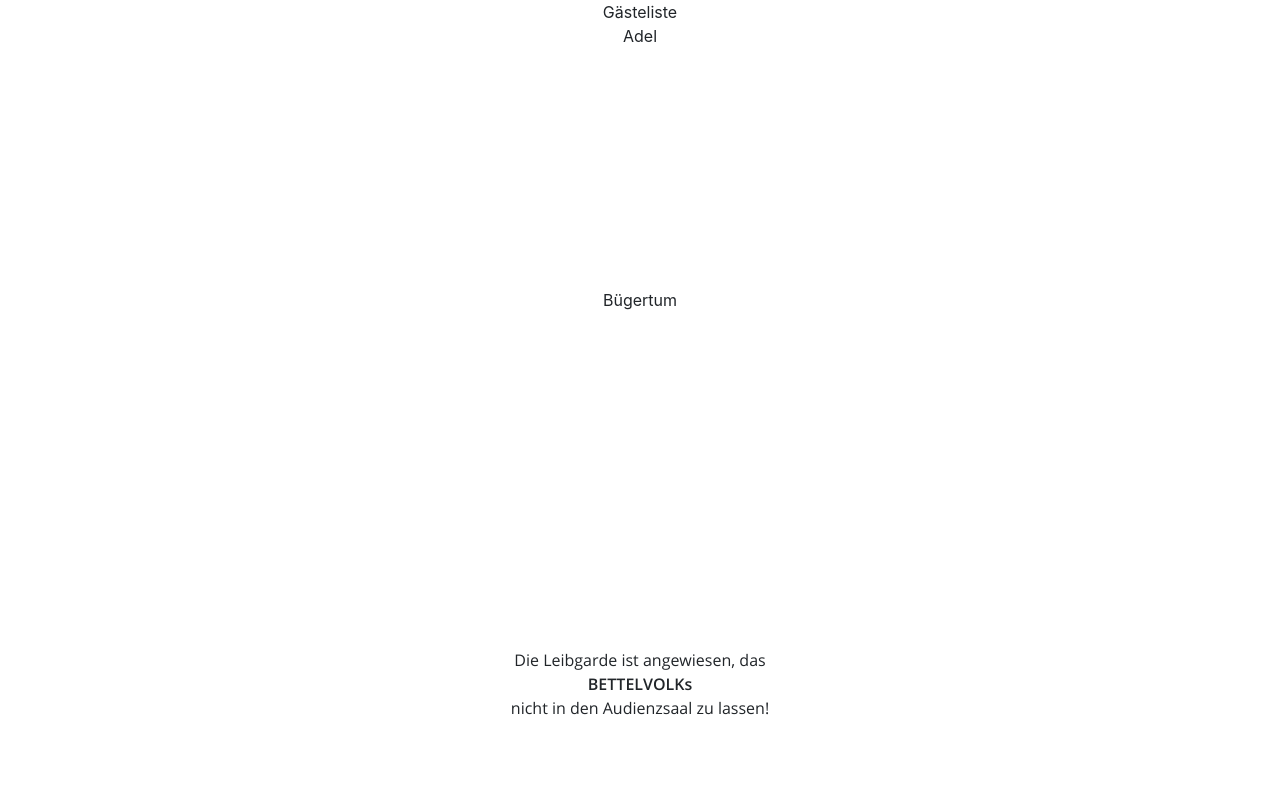
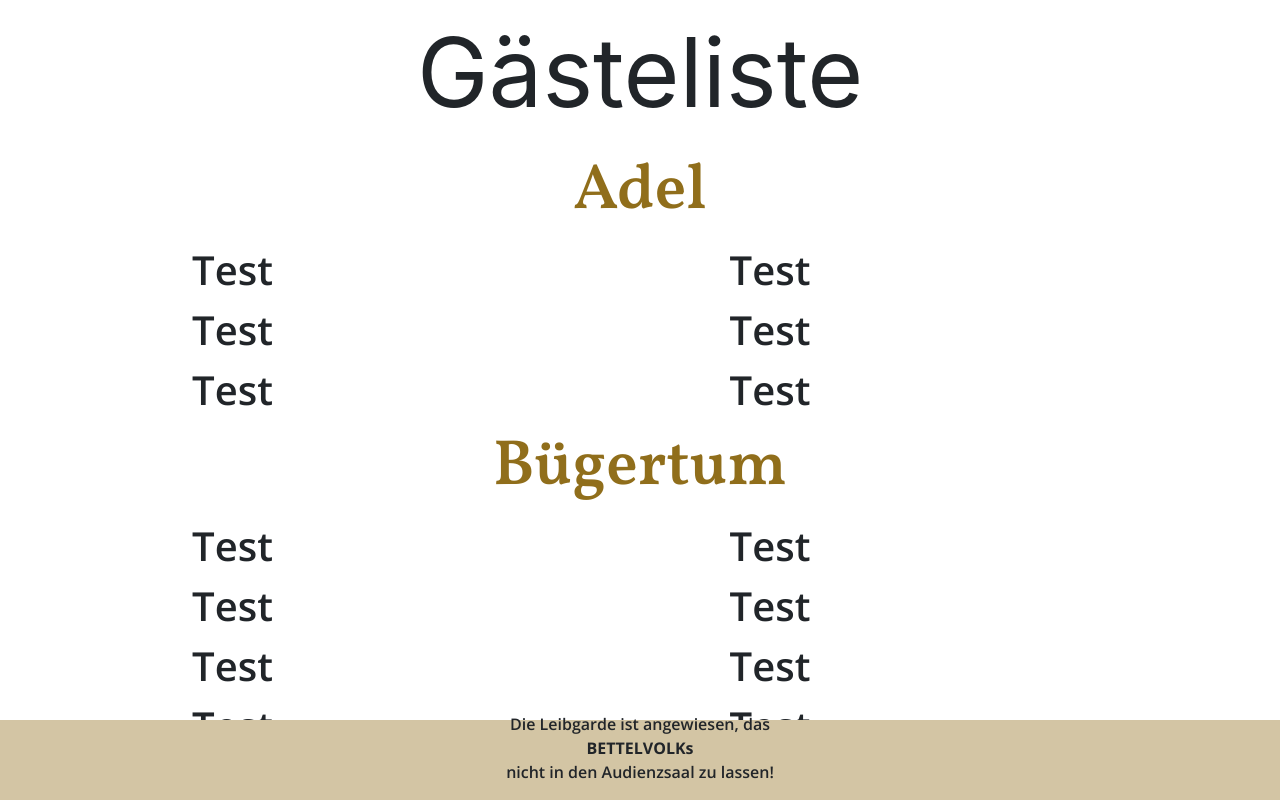
Before and after one commit to MaximilianFHSTP/max-guestlist, a website: page src/www/index.html in a window 1280 px wide. Drawn offline with nearby package versions, Linux system fonts and the light colour scheme; no server answers.

Commit message:
layout and style

```diff
--- a/src/www/css/quiz.css
+++ b/src/www/css/quiz.css
@@ -19,14 +19,21 @@ main {
 
 .guestlistheader{
     text-align: center;
+    font-size: 6em;
 }
 
 .adelheader{
     text-align: center;
+    font-size: 4em;
+    font-family: "VollkornSemiBold";
+    color: #906e1b;
 }
 
 .buergertumheader{
     text-align: center;
+    font-size: 4em;
+    font-family: "VollkornSemiBold";
+    color: #906e1b;
 }
 
 @font-face {
@@ -61,48 +68,61 @@ main {
 
 .adelleft {
     float: left;
-    width: 42%;
-    margin-left: 10%
+    width: 32%;
+    margin-left: 15%
 }
 
 .adelright {
     float: right;
-    width: 45%;
+    width: 40%;
     margin-right: 3%;
 }
 
 .buergertumleft {
     float: left;
-    width: 42%;
-    margin-left: 10%
+    width: 32%;
+    margin-left: 15%
 }
 
 .buergertumright {
     float: right;
-    width: 45%;
+    width: 40%;
     margin-right: 3%;
 }
 
 .adelwrapper{
-    height: 30%;
+    height: 20%;
 }
 
 .buergertumwrapper{
-    height: 40%;
+    height: 50%;
 }
 
 .bottomWrapper{
     position: absolute;
-    bottom: 10%;
+    bottom: 20%;
     width: 100%;
+}
+
+.bottomColorWrapper{
+    position: absolute;
+    bottom: 0;
+    width: 100%;
+    height: 10%;
+    background-color: #d3c5a4;
 }
 
 .bottomText{
     text-align: center;
-    font-family: 'OpenSansRegular'
+    font-family: 'OpenSansSemiBold';
 }
 
 .bottomTextBold{
     text-align: center;
-    font-family: 'OpenSansSemiBold'
+    font-family: 'OpenSansBold';
 }
+
+.usernames{
+    font-size:2.5em;
+    font-family: "OpenSansSemiBold";
+}
--- a/src/www/index.html
+++ b/src/www/index.html
@@ -21,35 +21,37 @@
             <div class="adelheader">Adel</div>
             <div class="adelwrapper">
                 <div class="adelleft">
-                <div id="adel1"></div>
-                <div id="adel3"></div>
-                <div id="adel5"></div>
+                    <div class="usernames" id="adel1">Test</div>
+                    <div class="usernames" id="adel3">Test</div>
+                    <div class="usernames" id="adel5">Test</div>
                 </div>
                 <div class="adelright">
-                <div id="adel2"></div>
-                <div id="adel4"></div>
-                <div id="adel6"></div>
+                    <div class="usernames" id="adel2">Test</div>
+                    <div class="usernames" id="adel4">Test</div>
+                    <div class="usernames" id="adel6">Test</div>
                 </div>
             </div>
             <div class="buergertumheader">Bügertum</div>
             <div class="buergertumwrapper">
                     <div class="buergertumleft">
-                    <div id="buergertum1"></div>
-                    <div id="buergertum3"></div>
-                    <div id="buergertum5"></div>
-                    <div id="buergertum7"></div>
+                    <div class="usernames" id="buergertum1">Test</div>
+                    <div class="usernames" id="buergertum3">Test</div>
+                    <div class="usernames" id="buergertum5">Test</div>
+                    <div class="usernames" id="buergertum7">Test</div>
                 </div>
                 <div class="buergertumright">
-                    <div id="buergertum2"></div>
-                    <div id="buergertum4"></div>
-                    <div id="buergertum6"></div>
-                    <div id="buergertum8"></div>
+                    <div class="usernames" id="buergertum2">Test</div>
+                    <div class="usernames" id="buergertum4">Test</div>
+                    <div class="usernames" id="buergertum6">Test</div>
+                    <div class="usernames" id="buergertum8">Test</div>
                 </div>
             <div class="adelwrapper"></div>
+            <div class="bottomColorWrapper">
                 <div class="bottomWrapper">
                     <div class="bottomText">Die Leibgarde ist angewiesen, das</div>
                     <div class="bottomTextBold">BETTELVOLKs</div>
                     <div class="bottomText">nicht in den Audienzsaal zu lassen!</div>
+                </div>
             </div>
         </div>
     </main>
--- a/src/www/js/quiz.js
+++ b/src/www/js/quiz.js
@@ -1,4 +1,4 @@
-const socket = io.connect('http://localhost:8110');
+const socket = io.connect('http://localhost:8100');
 socket.emit('connectClient');
 
 var guestlistUsers;
```
Lines whose indentation alone changed are shown as unchanged.
